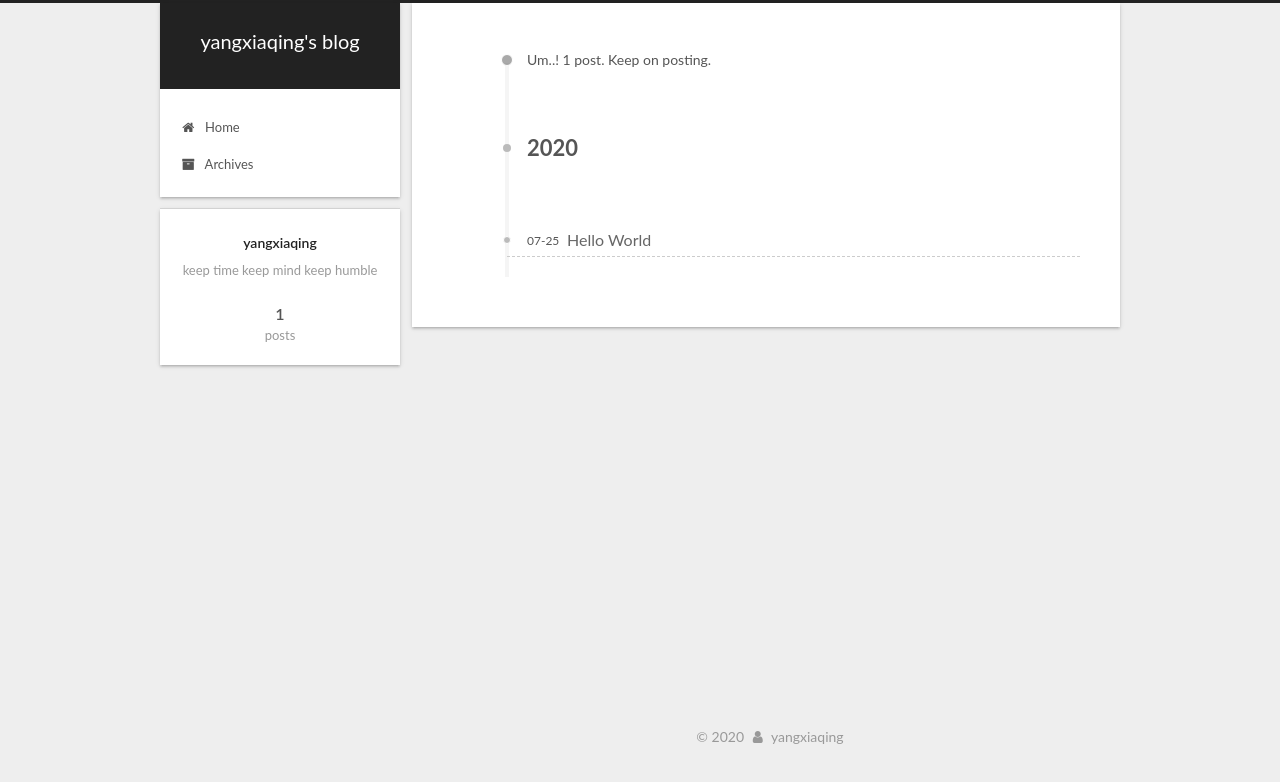
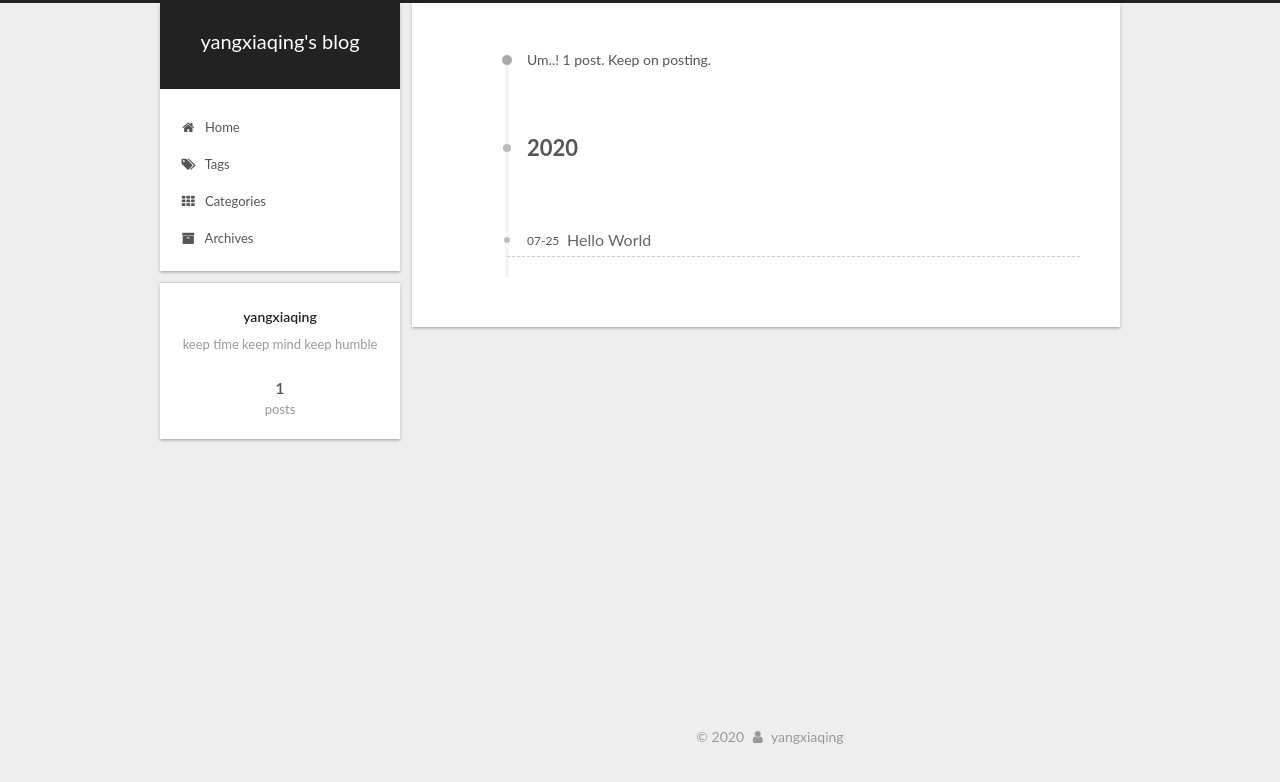
Before and after one commit to cgoatone/cgoatone.github.io, a plain HTML site: page archives/index.html in a window 1280 px wide. Drawn offline with Linux system fonts and the light colour scheme.

Commit message:
Site updated: 2020-07-25 23:12:16

```diff
--- a/archives/index.html
+++ b/archives/index.html
@@ -5,7 +5,7 @@
 
 
 
-<html class="theme-next gemini use-motion" lang="en">
+<html class="theme-next gemini use-motion" lang="zh-CN">
 <head>
   <meta charset="UTF-8"/>
 <meta http-equiv="X-UA-Compatible" content="IE=edge" />
@@ -85,7 +85,7 @@
 <meta property="og:url" content="http://cgoatone.github.io/blog/archives/index.html">
 <meta property="og:site_name" content="yangxiaqing&#39;s blog">
 <meta property="og:description" content="keep time keep mind keep humble">
-<meta property="og:locale" content="en_US">
+<meta property="og:locale" content="zh_CN">
 <meta property="article:author" content="yangxiaqing">
 <meta name="twitter:card" content="summary">
 
@@ -135,7 +135,7 @@
 
 <meta name="generator" content="Hexo 4.2.1"></head>
 
-<body itemscope itemtype="http://schema.org/WebPage" lang="en">
+<body itemscope itemtype="http://schema.org/WebPage" lang="zh-CN">
 
 
 
@@ -184,6 +184,26 @@
               <i class="menu-item-icon fa fa-fw fa-home"></i> <br />
 
             Home
+          </a>
+        </li>
+
+
+        <li class="menu-item menu-item-tags">
+          <a href="/cgoatone.github.io/tags/%20" rel="section">
+
+              <i class="menu-item-icon fa fa-fw fa-tags"></i> <br />
+
+            Tags
+          </a>
+        </li>
+
+
+        <li class="menu-item menu-item-categories">
+          <a href="/cgoatone.github.io/categories/%20" rel="section">
+
+              <i class="menu-item-icon fa fa-fw fa-th"></i> <br />
+
+            Categories
           </a>
         </li>
 
```
Also changed, not shown: 2020/07/25/hello-world/index.html (+23 -3 lines), archives/2020/07/index.html (+23 -3 lines), archives/2020/index.html (+23 -3 lines), index.html (+23 -3 lines).
